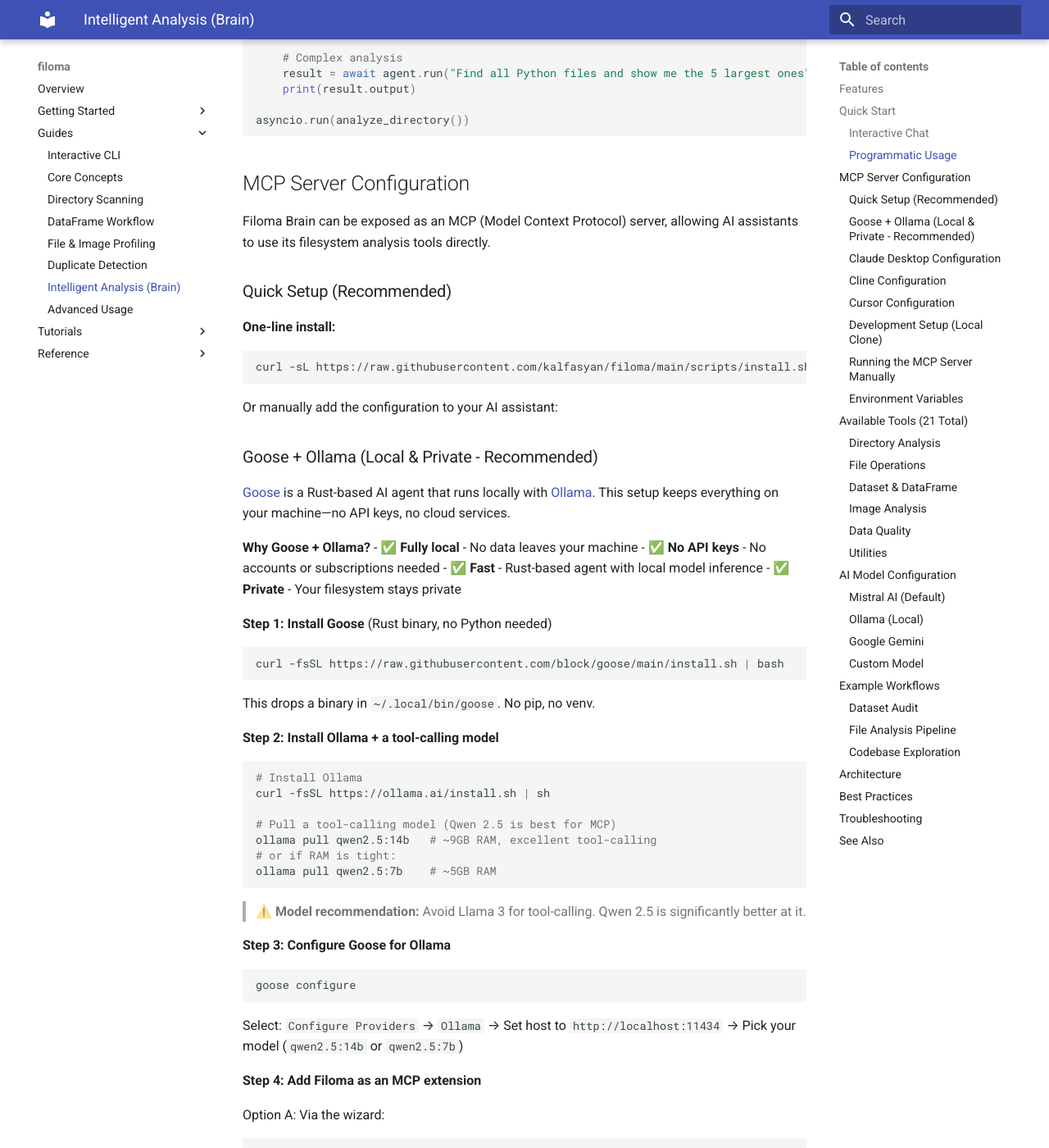
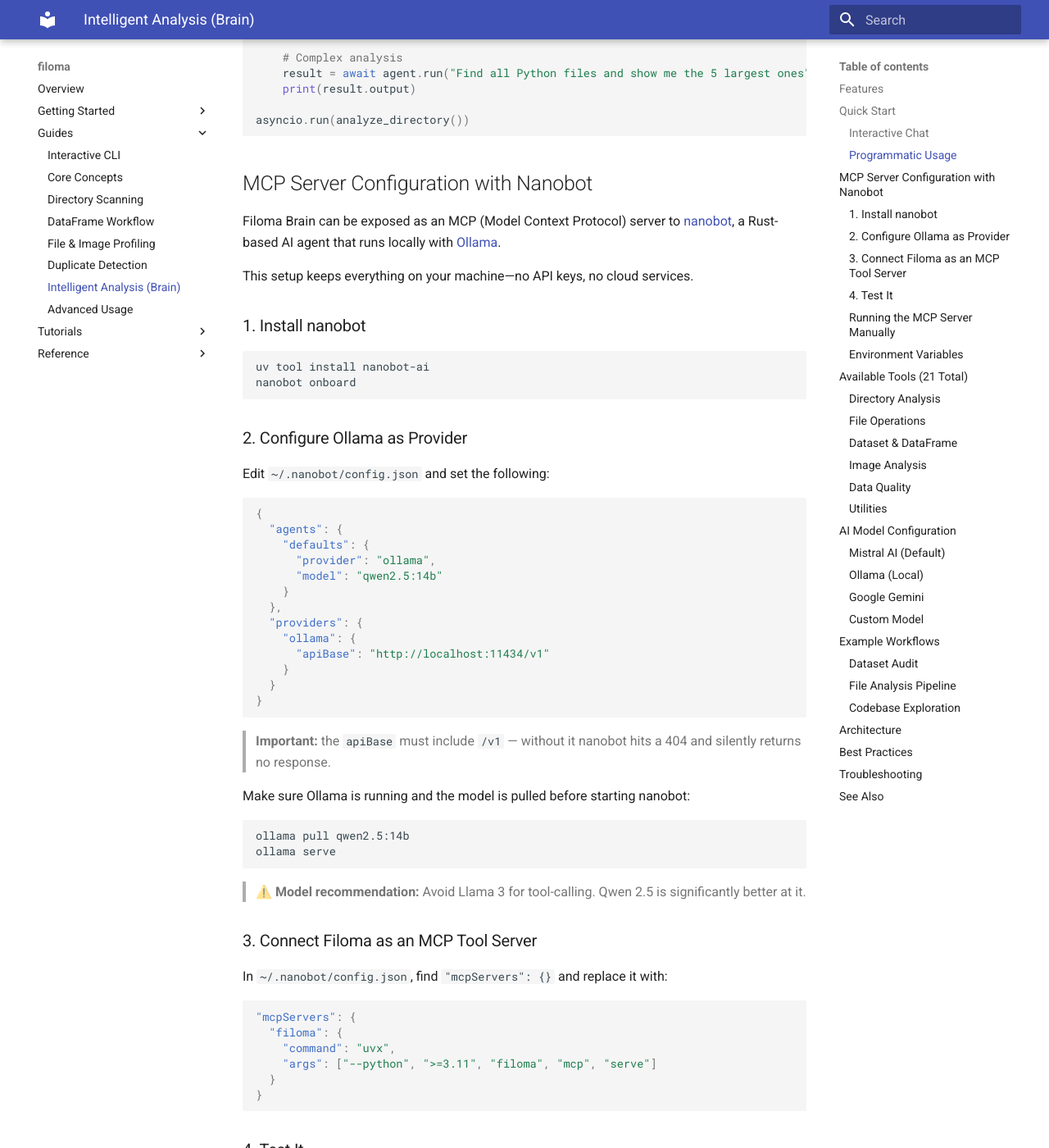
Before and after one commit to kalfasyan/filoma, an MkDocs documentation site: the page built from docs/guides/brain.md, in a window 1280 px wide and 1400 px high, scrolled down 1038 px. Shown: the whole window at 82% size. Built offline with MkDocs 1.6.1 and Material for MkDocs 9.7.7, drawn with Linux system fonts in a browser that asks for light colours; some of the changed text lies outside the part shown.

Commit message:
fix: Update documentation for nanobot integration and improve install script

````diff
--- a/docs/guides/brain.md
+++ b/docs/guides/brain.md
@@ -1,6 +1,6 @@
 # Filoma Brain - AI Agent Integration
 
-Filoma Brain provides an intelligent AI agent for filesystem analysis using [PydanticAI](https://ai.pydantic.dev/). It can be used both programmatically and as an MCP server for integration with AI assistants like Goose, Claude Desktop, Cline, Cursor, and others.
+Filoma Brain provides an intelligent AI agent for filesystem analysis using [PydanticAI](https://ai.pydantic.dev/). It can be used both programmatically and as an MCP server for integration with AI assistants like [nanobot](https://github.com/kilderehen/nanobot).
 
 ## Features
 
@@ -43,188 +43,76 @@
 asyncio.run(analyze_directory())
 ```
 
-## MCP Server Configuration
+## MCP Server Configuration with Nanobot
 
-Filoma Brain can be exposed as an MCP (Model Context Protocol) server, allowing AI assistants to use its filesystem analysis tools directly.
+Filoma Brain can be exposed as an MCP (Model Context Protocol) server to [nanobot](https://github.com/kilderehen/nanobot), a Rust-based AI agent that runs locally with [Ollama](https://ollama.com).
 
-### Quick Setup (Recommended)
+This setup keeps everything on your machine—no API keys, no cloud services.
 
-**One-line install:**
+### 1. Install nanobot
+
 ```bash
-curl -sL https://raw.githubusercontent.com/kalfasyan/filoma/main/scripts/install.sh | sh
+uv tool install nanobot-ai
+nanobot onboard
 ```
 
-Or manually add the configuration to your AI assistant:
+### 2. Configure Ollama as Provider
 
-### Goose + Ollama (Local & Private - Recommended)
-
-[Goose](https://github.com/block/goose) is a Rust-based AI agent that runs locally with [Ollama](https://ollama.com). This setup keeps everything on your machine—no API keys, no cloud services.
-
-**Why Goose + Ollama?**
-- ✅ **Fully local** - No data leaves your machine
-- ✅ **No API keys** - No accounts or subscriptions needed
-- ✅ **Fast** - Rust-based agent with local model inference
-- ✅ **Private** - Your filesystem stays private
-
-**Step 1: Install Goose** (Rust binary, no Python needed)
-```bash
-curl -fsSL https://raw.githubusercontent.com/block/goose/main/install.sh | bash
-```
-
-This drops a binary in `~/.local/bin/goose`. No pip, no venv.
-
-**Step 2: Install Ollama + a tool-calling model**
-```bash
-# Install Ollama
-curl -fsSL https://ollama.ai/install.sh | sh
-
-# Pull a tool-calling model (Qwen 2.5 is best for MCP)
-ollama pull qwen2.5:14b   # ~9GB RAM, excellent tool-calling
-# or if RAM is tight:
-ollama pull qwen2.5:7b    # ~5GB RAM
-```
-
-> ⚠️ **Model recommendation:** Avoid Llama 3 for tool-calling. Qwen 2.5 is significantly better at it.
-
-**Step 3: Configure Goose for Ollama**
-```bash
-goose configure
-```
-Select: `Configure Providers` → `Ollama` → Set host to `http://localhost:11434` → Pick your model (`qwen2.5:14b` or `qwen2.5:7b`)
-
-**Step 4: Add Filoma as an MCP extension**
-
-Option A: Via the wizard:
-```bash
-goose configure
-# Select: Add Extension → Command → enter:
-# command: uvx
-# args: --python >=3.11 filoma mcp serve
-```
-
-Option B: Edit config directly at `~/.config/goose/config.yaml`:
-```yaml
-extensions:
-  filoma:
-    type: stdio
-    cmd: uvx
-    args:
-      - "--python"
-      - ">=3.11"
-      - filoma
-      - mcp
-      - serve
-    enabled: true
-```
-
-**Step 5: Test it**
-```bash
-goose session
-```
-
-Then ask:
-- "How many files are in ~/my_project?"
-- "Find all duplicate images in ./data"
-- "Create a dataframe from this directory and show me the largest files"
-
-Watch Goose automatically call Filoma tools to answer your questions.
-
-### Claude Desktop Configuration
-
-**Config file locations by OS:**
-
-| OS | Path |
-|----|------|
-| **macOS** | `~/Library/Application Support/Claude/claude_desktop_config.json` |
-| **Linux** | `~/.config/Claude/claude_desktop_config.json` |
-| **Windows** | `%APPDATA%\Claude\claude_desktop_config.json` |
-
-Add this to your Claude Desktop config:
+Edit `~/.nanobot/config.json` and set the following:
 
 ```json
 {
-  "mcpServers": {
-    "filoma": {
-      "command": "uvx",
-      "args": ["--python", ">=3.11", "filoma", "mcp", "serve"]
+  "agents": {
+    "defaults": {
+      "provider": "ollama",
+      "model": "qwen2.5:14b"
+    }
+  },
+  "providers": {
+    "ollama": {
+      "apiBase": "http://localhost:11434/v1"
     }
   }
 }
 ```
 
-**Alternative using `uv` (if uvx is not available):**
+> **Important:** the `apiBase` must include `/v1` — without it nanobot hits a 404 and silently returns no response.
+
+Make sure Ollama is running and the model is pulled before starting nanobot:
+
+```bash
+ollama pull qwen2.5:14b
+ollama serve
+```
+
+> ⚠️ **Model recommendation:** Avoid Llama 3 for tool-calling. Qwen 2.5 is significantly better at it.
+
+### 3. Connect Filoma as an MCP Tool Server
+
+In `~/.nanobot/config.json`, find `"mcpServers": {}` and replace it with:
+
 ```json
-{
-  "mcpServers": {
-    "filoma": {
-      "command": "uv",
-      "args": ["run", "--python", ">=3.11", "filoma", "mcp", "serve"]
-    }
+"mcpServers": {
+  "filoma": {
+    "command": "uvx",
+    "args": ["--python", ">=3.11", "filoma", "mcp", "serve"]
   }
 }
 ```
 
-### Cline Configuration
+### 4. Test It
 
-**Config locations:**
-
-| OS | Path |
-|----|------|
-| **VS Code Settings** | `Cmd/Ctrl + Shift + P` → "Preferences: Open Settings (JSON)" |
-| **Cline Settings** | Cline panel → MCP Servers → Edit Settings |
-
-Add to VS Code settings.json:
-
-```json
-{
-  "mcpServers": {
-    "filoma": {
-      "command": "uvx",
-      "args": ["--python", ">=3.11", "filoma", "mcp", "serve"],
-      "disabled": false,
-      "autoApprove": []
-    }
-  }
-}
+```bash
+nanobot agent --logs -m "hello"
+nanobot agent -m "probe directory ~/my/folder"
 ```
 
-### Cursor Configuration
+Use `--logs` when troubleshooting — it shows tool calls and any errors clearly.
 
-**Config file locations by OS:**
-
-| OS | Path |
-|----|------|
-| **macOS/Linux** | `~/.cursor/mcp.json` |
-| **Windows** | `%USERPROFILE%\.cursor\mcp.json` |
-| **Via GUI** | Settings → MCP → Add Server |
-
-Add to Cursor's MCP settings:
-
-```json
-{
-  "mcpServers": {
-    "filoma": {
-      "command": "uvx",
-      "args": ["--python", ">=3.11", "filoma", "mcp", "serve"]
-    }
-  }
-}
-```
-
-### Development Setup (Local Clone)
-
-If you're developing Filoma locally:
-
-```json
-{
-  "mcpServers": {
-    "filoma": {
-      "command": "uv",
-      "args": ["run", "--directory", "/path/to/filoma", "filoma", "mcp", "serve"]
-    }
-  }
-}
-```
+**Example queries:**
+- "How many files are in ~/my_project?"
+- "Find all duplicate images in ./data"
+- "Create a dataframe from this directory and show me the largest files"
 
 ### Running the MCP Server Manually
 
````
Also changed, not shown: 2 other files.
